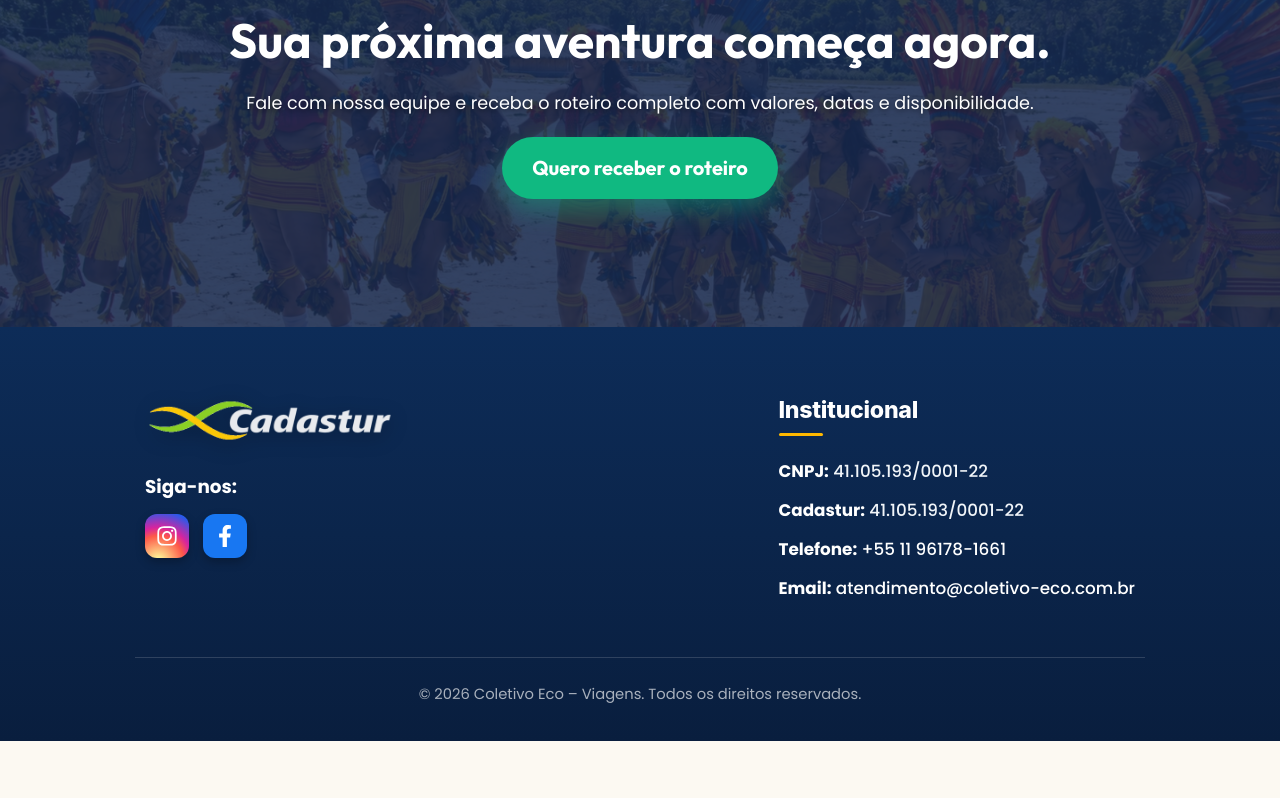
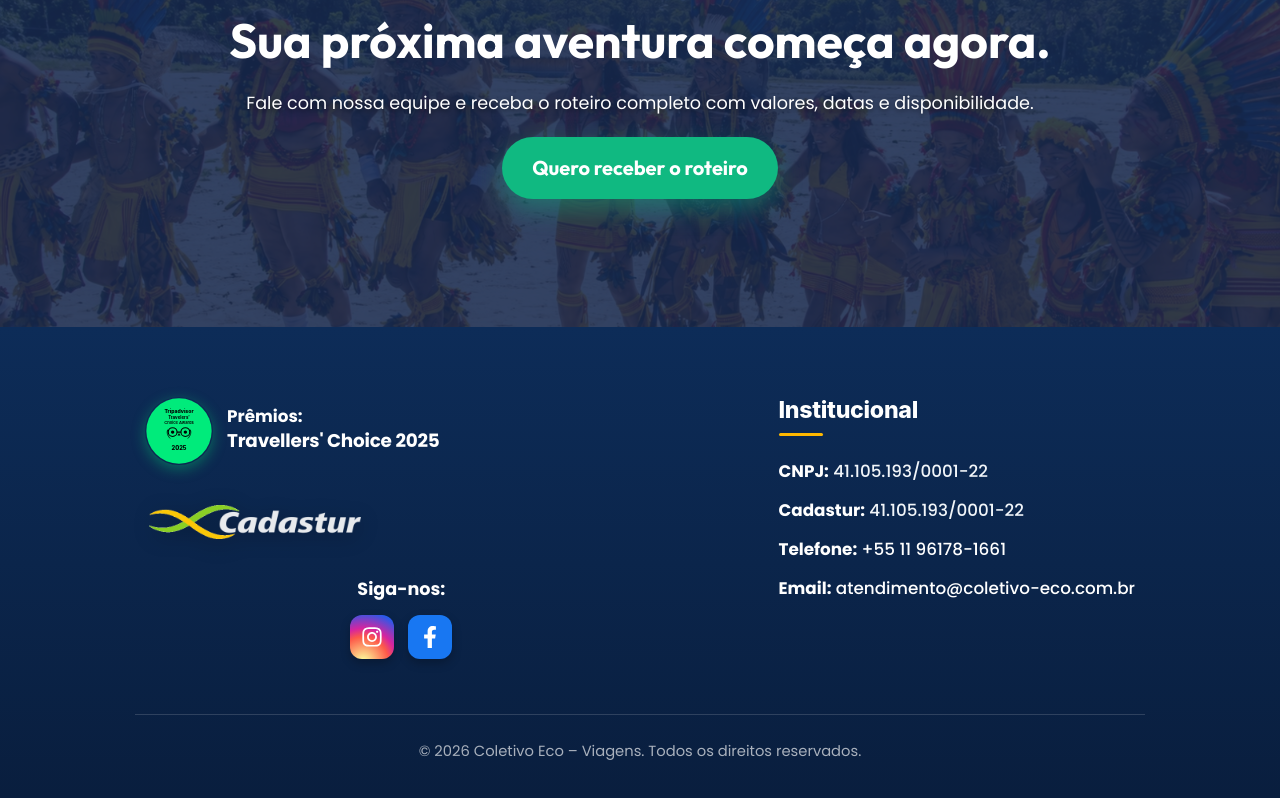
Before and after one commit to alvesvictor146/coletivo-eco, a React (Vite) app: page / in a window 1280 px wide. Shown: the part 8840-9638 px from the top of the page. Before the commit the page ends 9581 px from the top, so only its background shows below. Built offline with nearby package versions, Linux system fonts and the light colour scheme; no server answers; the database is empty.

Commit message:
feat: adicionar selo premio tripadvisor ao lado do cadastur e atualizar links sociais

```diff
--- a/src/components/Footer.css
+++ b/src/components/Footer.css
@@ -71,20 +71,63 @@
 
 /* Left Column */
 .footer-left-col {
-  flex: 1;
+  flex: 1.2;
   display: flex;
   flex-direction: column;
-  align-items: flex-start;
-  gap: 28px;
+  align-items: center;
+  gap: 32px;
+}
+
+.footer-badges-row {
+  display: flex;
+  align-items: center;
+  justify-content: flex-start;
+  gap: 36px;
+  width: 100%;
+  flex-wrap: wrap;
+}
+
+.award-badge-group {
+  display: flex;
+  align-items: center;
+  gap: 14px;
+}
+
+.tripadvisor-svg-badge {
+  width: 68px;
+  height: 68px;
+  border-radius: 50%;
+  box-shadow: 0 4px 14px rgba(0, 235, 123, 0.35);
+  flex-shrink: 0;
+}
+
+.award-text-content {
+  display: flex;
+  flex-direction: column;
+}
+
+.award-title-label {
+  font-size: 1.05rem;
+  font-weight: 700;
+  color: #ffffff;
+  line-height: 1.2;
+}
+
+.award-name {
+  font-size: 1.15rem;
+  font-weight: 700;
+  color: #ffffff;
+  letter-spacing: -0.2px;
 }
 
 .footer-cadastur-link {
-  display: inline-block;
+  display: inline-flex;
+  align-items: center;
   text-decoration: none;
 }
 
 .footer-cadastur-logo-white {
-  width: 250px;
+  width: 220px;
   height: auto;
   max-width: 100%;
   display: block;
@@ -100,12 +143,13 @@
 .footer-social-group {
   display: flex;
   flex-direction: column;
-  align-items: flex-start;
+  align-items: center;
   gap: 12px;
+  width: 100%;
 }
 
 .footer-social-label {
-  font-size: 1.15rem;
+  font-size: 1.1rem;
   font-weight: 700;
   color: #ffffff;
   margin: 0;
@@ -115,6 +159,7 @@
   display: flex;
   gap: 14px;
   align-items: center;
+  justify-content: center;
 }
 
 .social-btn {
--- a/src/components/Footer.jsx
+++ b/src/components/Footer.jsx
@@ -1,6 +1,34 @@
 import React from 'react';
 import { FaInstagram, FaFacebookF } from 'react-icons/fa';
 import './Footer.css';
+
+const TripAdvisorAwardBadge = () => (
+  <svg viewBox="0 0 100 100" width="66" height="66" className="tripadvisor-svg-badge" xmlns="http://www.w3.org/2000/svg">
+    <circle cx="50" cy="50" r="48" fill="#00EB7B" />
+    <text x="50" y="24" textAnchor="middle" fill="#000000" fontSize="7.5" fontWeight="800" fontFamily="'Montserrat', 'Inter', sans-serif">
+      Tripadvisor
+    </text>
+    <text x="50" y="32" textAnchor="middle" fill="#000000" fontSize="6.5" fontWeight="700" fontFamily="'Montserrat', 'Inter', sans-serif">
+      Travelers'
+    </text>
+    <text x="50" y="39" textAnchor="middle" fill="#000000" fontSize="6" fontWeight="600" fontFamily="'Montserrat', 'Inter', sans-serif">
+      Choice Awards
+    </text>
+    <g transform="translate(32, 43) scale(0.36)">
+      <circle cx="24" cy="24" r="18" fill="none" stroke="#000000" strokeWidth="4.5" />
+      <circle cx="76" cy="24" r="18" fill="none" stroke="#000000" strokeWidth="4.5" />
+      <circle cx="24" cy="24" r="7" fill="#000000" />
+      <circle cx="76" cy="24" r="7" fill="#000000" />
+      <path d="M 42,24 L 58,24" stroke="#000000" strokeWidth="4.5" />
+      <polygon points="50,28 44,38 56,38" fill="#000000" />
+      <path d="M 4,14 C -2,28 6,42 14,50" fill="none" stroke="#000000" strokeWidth="3.5" />
+      <path d="M 96,14 C 102,28 94,42 86,50" fill="none" stroke="#000000" strokeWidth="3.5" />
+    </g>
+    <text x="50" y="78" textAnchor="middle" fill="#000000" fontSize="8.5" fontWeight="800" fontFamily="'Montserrat', 'Inter', sans-serif">
+      2025
+    </text>
+  </svg>
+);
 
 const Footer = () => {
   const currentYear = new Date().getFullYear();
@@ -32,8 +60,17 @@ const Footer = () => {
       <footer className="footer-section">
         <div className="container footer-container">
           <div className="footer-main-content">
-            {/* Lado Esquerdo: Cadastur e Redes Sociais */}
+            {/* Lado Esquerdo: Prêmios, Cadastur e Redes Sociais */}
             <div className="footer-left-col">
+              <div className="footer-badges-row">
+                <div className="award-badge-group">
+                  <TripAdvisorAwardBadge />
+                  <div className="award-text-content">
+                    <span className="award-title-label">Prêmios:</span>
+                    <span className="award-name">Travellers' Choice 2025</span>
+                  </div>
+                </div>
+
                 <a
                   href="https://cadastur.turismo.gov.br"
                   target="_blank"
@@ -47,6 +84,7 @@ const Footer = () => {
                     className="footer-cadastur-logo-white"
                   />
                 </a>
+              </div>
 
               <div className="footer-social-group">
                 <span className="footer-social-label">Siga-nos:</span>
@@ -56,16 +94,16 @@ const Footer = () => {
                     target="_blank"
                     rel="noopener noreferrer"
                     className="social-btn instagram"
-                    aria-label="Instagram"
+                    aria-label="Instagram @coletivoeco"
                   >
                     <FaInstagram />
                   </a>
                   <a
-                    href="https://facebook.com/coletivoeco"
+                    href="https://www.facebook.com/coletivo.ecotur"
                     target="_blank"
                     rel="noopener noreferrer"
                     className="social-btn facebook"
-                    aria-label="Facebook"
+                    aria-label="Facebook @coletivo.ecotur"
                   >
                     <FaFacebookF />
                   </a>
```
Lines whose indentation alone changed are shown as unchanged.
